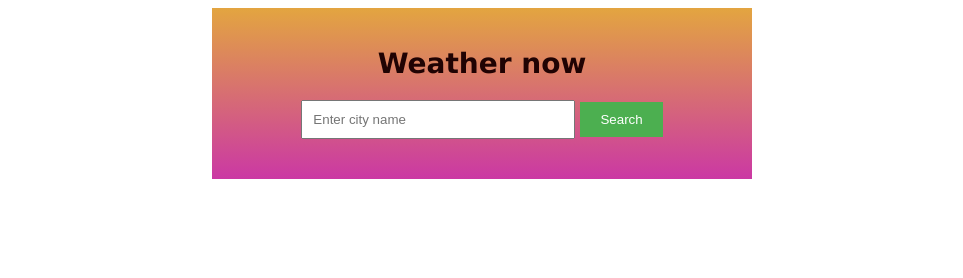
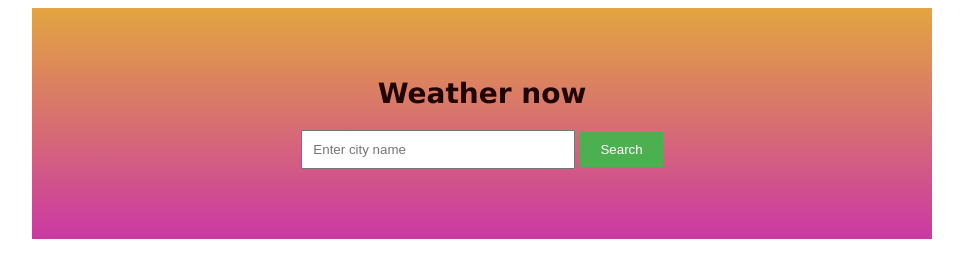
Before and after one commit to VivienZabka/my-app, a plain HTML site: page index.html in a window 1280 px wide. Shown: the whole page, without its empty margins (158-1121 px from the left). Drawn offline with Linux system fonts and the light colour scheme.

Commit message:
size change

```diff
--- a/style.css
+++ b/style.css
@@ -1,7 +1,7 @@
 .container {
-  max-width: 500px;
+  max-width: 1000px;
   margin: 0 auto;
-  padding: 20px;
+  padding: 200px;
   text-align: center;
   font-family: "Lucida Sans", "Lucida Sans Regular", "Lucida Grande",
     "Lucida Sans Unicode", Geneva, Verdana, sans-serif;
@@ -21,7 +21,7 @@ button {
   padding: 10px 20px;
   background-color: #4caf50;
   color: white;
-  border: none;
+  border: #e3a540;
   cursor: pointer;
 }
 
@@ -30,9 +30,9 @@ button {
 }
 
 .container {
-  max-width: 500px;
+  max-width: 800px;
   margin: 0 auto;
-  padding: 20px;
+  padding: 50px;
   text-align: center;
   background: linear-gradient(
     to bottom,
```
